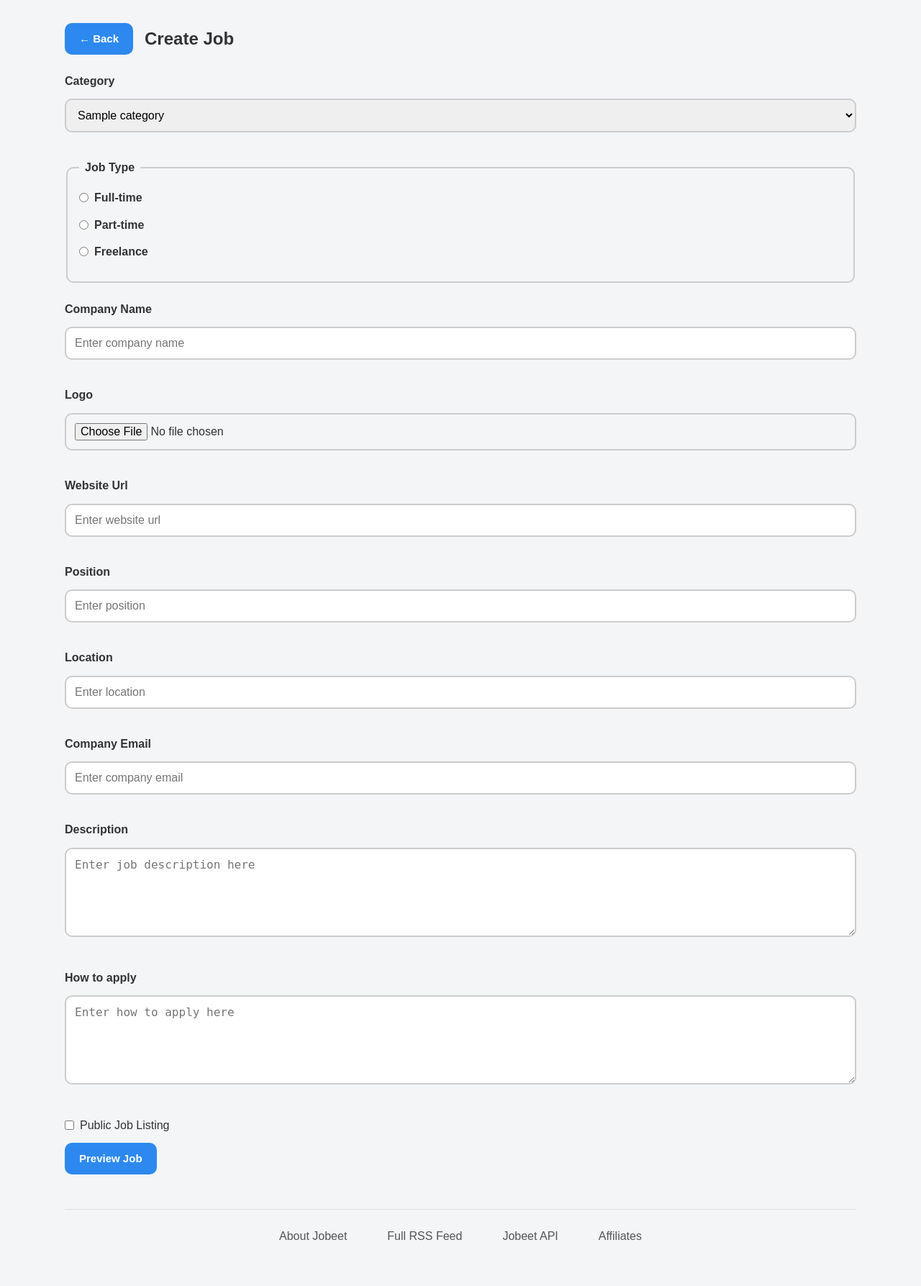
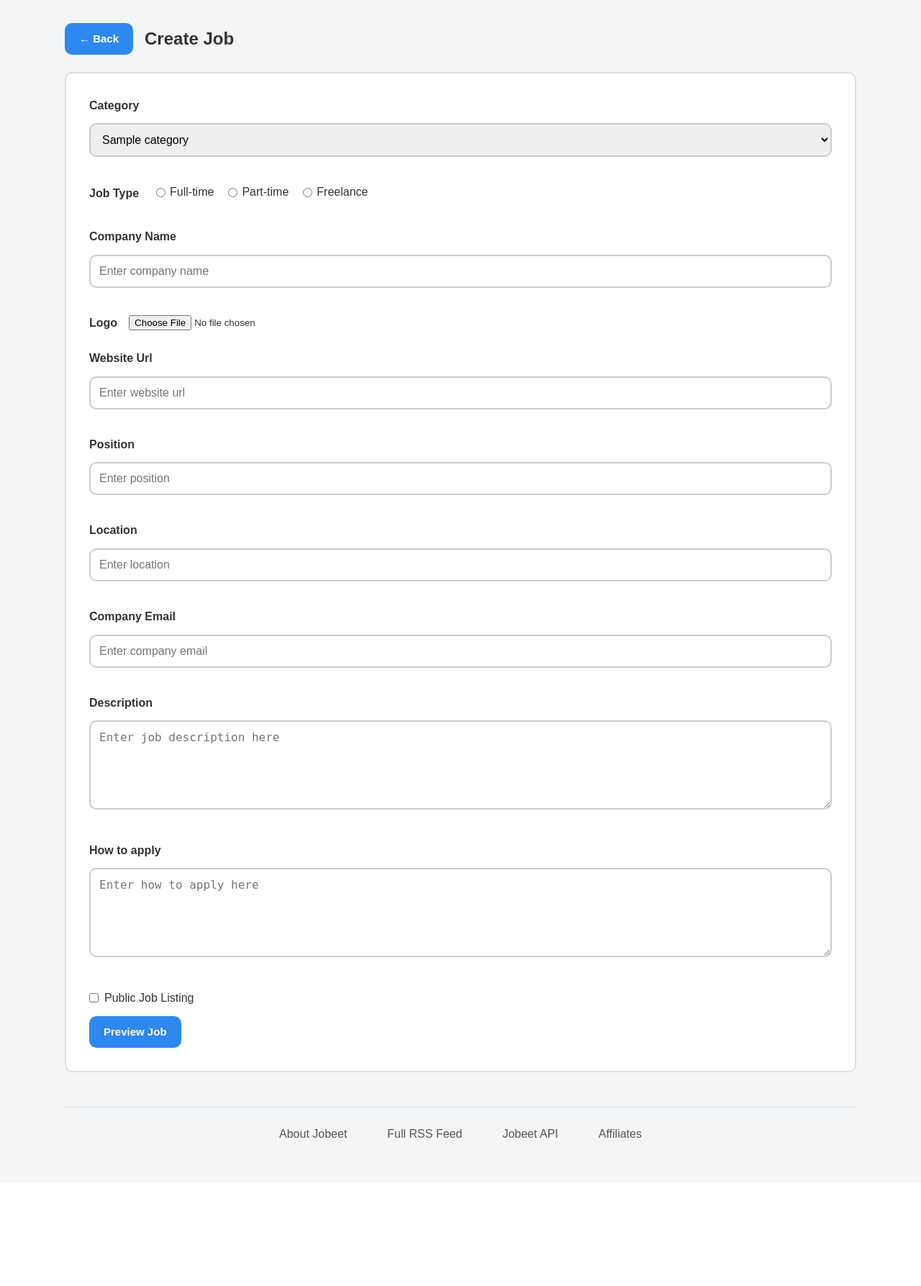
Before and after one commit to umamasaif09/Jobeet, a CodeIgniter app: page /database/jobs/createJob in a window 1280 px wide. Shown: the part 173-1960 px from the top of the page at 72% size. After the commit the page ends 1754 px from the top, so only its background shows below. Run offline with CodeIgniter, Linux system fonts and the light colour scheme; tables that the repository leaves empty or names only in its code hold one stand-in row (values such as "Sample post").

Commit message:
Update UI: fix create job form and create affiliate form

```diff
--- a/application/views/partials/job_form_fields.php
+++ b/application/views/partials/job_form_fields.php
@@ -18,10 +18,10 @@
 
 </div>
 
-<div class= "form-group">
-    <fieldset>
-        <legend>Job Type</legend>
+<div class= "form-group radio-row">
+        <label for="form-label">Job Type </label>
 
+        <div class="radio-options">
             <div class="radio-group">
                 <input type="radio" name="type" value="Full-time"  id="full_time"
                     <?php if($isEdit && $job["type"]=="Full-time"){
@@ -48,8 +48,7 @@
                     >
                     <label for="freelance">Freelance</label>
             </div>
-
-    </fieldset>
+        </div>
 
 </div>
 
@@ -60,7 +59,7 @@
     >
 </div>
 
-<div class="form-group">
+<div class="form-group file-group">
     <?php if($isEdit) { ?>
         <label for="current_logo">Current Logo</label>
         <div class="current-logo">
--- a/assets/css/style.css
+++ b/assets/css/style.css
@@ -147,12 +147,13 @@ section h2{
 
 
 
+
 /* ===== FORMS ===== */
 form{
     margin-top: 16px;
 }
 
-input, textarea, select {
+input:not([type="file"]), textarea, select {
     width: 100%;
     padding: 8px;
     margin-top: 4px;
@@ -162,7 +163,7 @@ input, textarea, select {
     box-sizing: border-box;
 }
 
-input:hover,
+input:not([type="file"]):hover,
 select:hover,
 textarea:hover{
     border-color: #999;
@@ -183,7 +184,17 @@ textarea{
     color: #333;
 }
 
-.form-group input,
+.checkbox-group label,
+.radio-group label{
+    display: inline;
+    margin-bottom: 0;
+    font-weight: normal;
+    width: auto;
+    align-items: center;
+}
+
+
+.form-group input:not([type="checkbox"]):not([type="radio"]):not([type="file"]),
 .form-group select,
 .form-group textarea{
     width: 100%;
@@ -194,7 +205,7 @@ textarea{
     box-sizing: border-box;
 }
 
-.form-group input:focus,
+.form-group input:not([type="file"]):focus,
 .form-group select:focus,
 .form-group textarea:focus{
     outline: none;
@@ -209,6 +220,35 @@ textarea{
 .form-action{
     margin-bottom: 24px;
 }
+
+.file-group{
+    display: flex;
+    align-items: center;
+    gap: 16px;
+}
+
+.file-group label{
+    margin-bottom: 0;
+}
+
+.radio-row{
+    display: flex;
+    align-items: center;
+    gap:24px;
+}
+
+.radio-options{
+    display: flex;
+    gap: 20px;
+    flex-wrap: wrap;
+}
+
+.radio-options .radio-group{
+    display: flex;
+    align-items: center;
+    gap: 6px;
+}
+
 
 /* ===== BUTTONS ===== */
 
@@ -439,11 +479,12 @@ footer a:hover{
     background: #1d6fd3;
 }
 /* ===== ADMIN FORM ===== */
-.admin-form{
+.admin-form,
+.job-form{
 
     min-width: 224px;
     margin: 16px 0;
-    padding: 12px;
+    padding: 32px;
     background: #fff;
     border: 2px solid #ddd;
     border-radius: 10px;
```
Also changed, not shown: application/views/partials/affiliates_form_fields.php (+5 -5 lines). Lines whose indentation alone changed are shown as unchanged.
